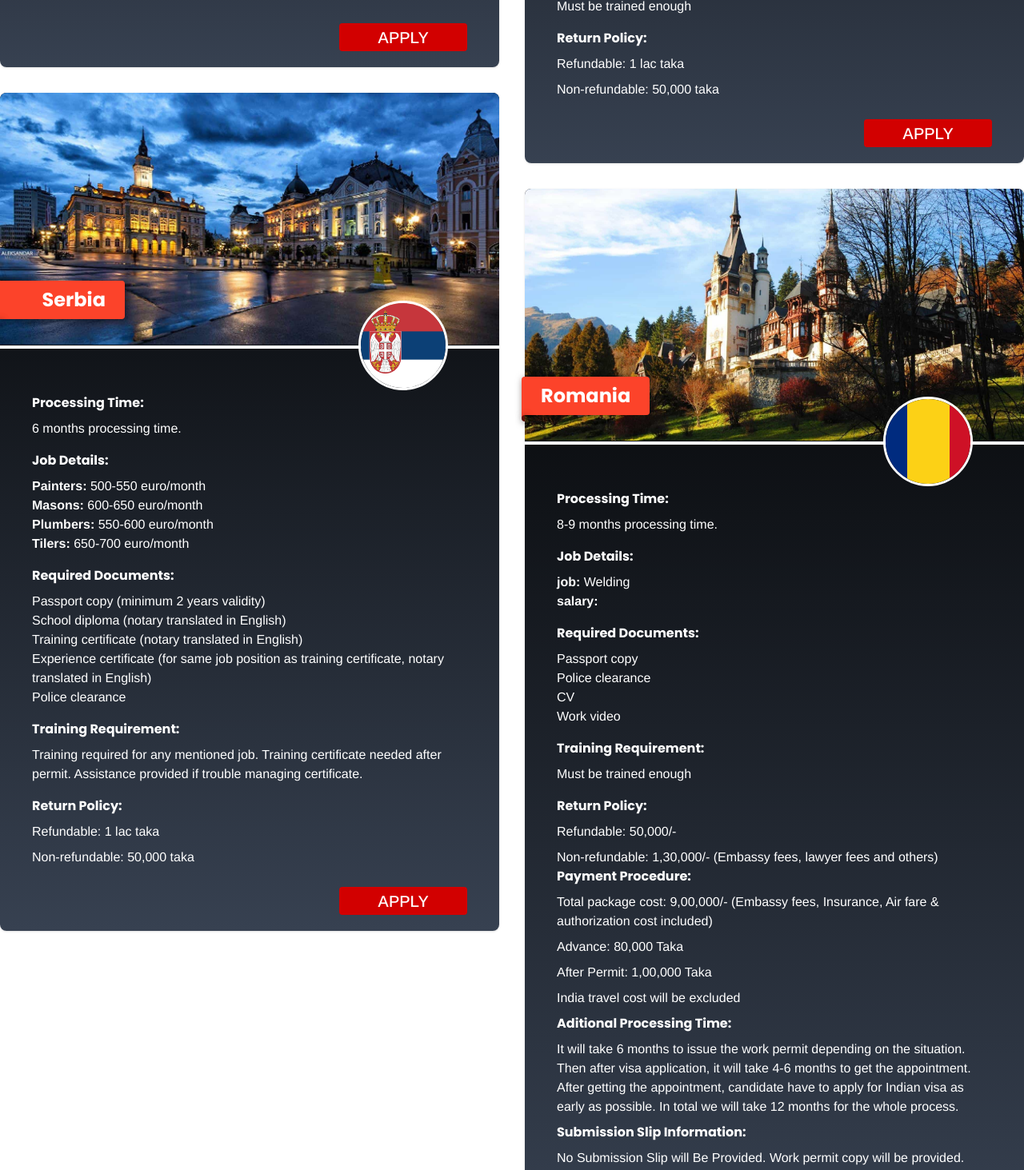
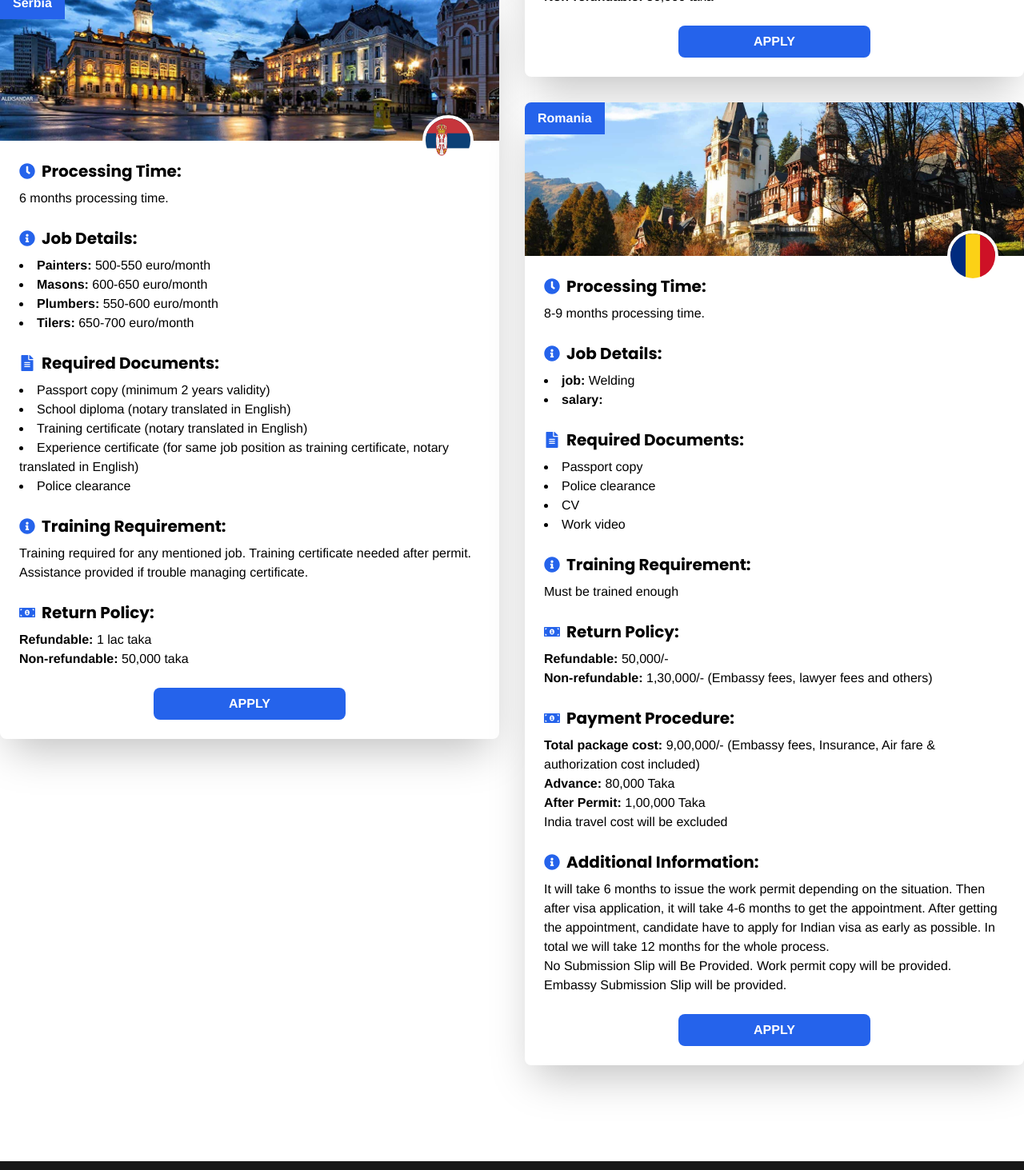
Before and after one commit to Zubaer-Alam/benchmark, a React (Vite) app: page /services in a window 1280 px wide. Shown: the part 980-2443 px from the top of the page at 80% size. Built offline with nearby package versions, Linux system fonts and the light colour scheme.

Commit message:
made few changes in visa requirments cards

```diff
--- a/src/pages/ServicesPage/RequirmentsSection/Requirments.jsx
+++ b/src/pages/ServicesPage/RequirmentsSection/Requirments.jsx
@@ -1,107 +1,363 @@
+// import React from "react";
+// import { Link } from "react-router-dom";
+// import {
+//   FaClock,
+//   FaFileAlt,
+//   FaMoneyBillAlt,
+//   FaInfoCircle,
+// } from "react-icons/fa";
+// const Requirments = ({ country, data }) => {
+//   return (
+//     <div className="break-inside-avoid bg-white rounded-lg mb-4 shadow-2xl md:mb-8 mx-3 md:mx-0">
+//       {/* <div className="break-inside-avoid bg-gradient-to-b from-black to-gray-700 rounded-lg mb-4 shadow md:mb-8 mx-3 md:mx-0"> */}
+//       <div className="h-80 border-b-[4px] border-white">
+//         <img
+//           src={data.thumb}
+//           alt=""
+//           className="rounded-t-lg h-[315px] w-full object-cover"
+//         />
+//         <h2 className="shadow-[2px_2px_10px_rgba(0,0,0,.6)] text-2xl w-40 bg-[#fc432a] rounded-tl-[4px] px-6 py-2 text-end rounded-r-[4px] -top-72 md:-top-20 -left-1 relative font-bold text-white ">
+//           {country}
+//         </h2>
+//         <div className="text-2xl h-1 w-1 bg-[#fc432a] shadow-[2px_2px_10px_rgba(0,0,0,.6)] text-end -top-72 md:-top-20 -left-1 relative font-bold text-white ">
+//           <div className="text-2xl rounded-l-full h-2 w-1 bg-[#5f1208] shadow-[2px_2px_10px_rgba(0,0,0,.6)] text-end font-bold text-white "></div>
+//         </div>
+//       </div>
+//       <div className="flex justify-end items-center h-10">
+//         <img
+//           height={100}
+//           width={100}
+//           src={data.flag}
+//           className="object-cover !m-0 !p-0 object-top rounded-full h-28 w-28 border-[3px] group-hover:scale-105 group-hover:z-30 border-white right-16 -top-6 transition duration-500 relative"
+//         />
+//       </div>
+//       {/* <div className="p-4 md:px-10 md:pb-5 text-white">
+//         <div>
+//           <h3 className="font-bold mb-2">Processing Time:</h3>
+//           <p className="mb-4">{data.processing_time}</p>
+
+//           {data.job_details && (
+//             <>
+//               <h3 className="font-bold mb-2">Job Details:</h3>
+//               <ul className="mb-4">
+//                 {Object.entries(data.job_details).map(([job, salary]) => (
+//                   <li key={job}>
+//                     <strong>{job}:</strong> {salary}
+//                   </li>
+//                 ))}
+//               </ul>
+//             </>
+//           )}
+//           <h3 className="font-bold mb-2">Required Documents:</h3>
+//           <ul className="mb-4">
+//             {data.documents.map((doc, index) => (
+//               <li key={index}>{doc}</li>
+//             ))}
+//           </ul>
+//           {data.training_requirement && (
+//             <>
+//               <h3 className="font-bold mb-2">Training Requirement:</h3>
+//               <p className="mb-4">{data.training_requirement}</p>
+//             </>
+//           )}
+//           <h3 className="font-bold mb-2">Return Policy:</h3>
+//           <p className="mb-2">Refundable: {data.return_policy.refundable}</p>
+//           <p>Non-refundable: {data.return_policy.non_refundable}</p>
+//           {data.payment_procedure && (
+//             <>
+//               <h3 className="font-bold mb-2">Payment Procedure:</h3>
+//               <p className="mb-2">
+//                 Total package cost: {data.payment_procedure.total_package_cost}
+//               </p>
+//               <p className="mb-2">
+//                 Advance: {data.payment_procedure.three_step_payment.advance}
+//               </p>
+//               <p className="mb-2">
+//                 After Permit:{" "}
+//                 {data.payment_procedure.three_step_payment.after_permit}
+//               </p>
+//               {data.payment_procedure.after_visa && (
+//                 <p className="mb-2">
+//                   After Visa:{" "}
+//                   {data.payment_procedure.three_step_payment.after_visa}
+//                 </p>
+//               )}
+//             </>
+//           )}
+//           {data.payment_procedure && data.payment_procedure.from_bangladesh && (
+//             <p className="mb-2">{data.payment_procedure.from_bangladesh}</p>
+//           )}
+//           <div
+//             className={`${
+//               data.processing_time_additional_info ? "" : "hidden"
+//             }`}
+//           >
+//             <h3 className="font-bold mb-2"> Aditional Processing Time:</h3>
+//             <p className="mb-2">{data.processing_time_additional_info}</p>
+//           </div>
+//           <div className={`${data.submission_slip_info ? "" : "hidden"}`}>
+//             <h3 className="font-bold mb-2"> Submission Slip Information:</h3>
+//             <p className="mb-2">{data.submission_slip_info}</p>
+//           </div>
+//         </div>
+//         <div className="mt-[25px] flex justify-end">
+//           <div>
+//             <Link to="/apply">
+//               <button className="bg-[#d20000] w-40 text-green11 hover:bg-green5 focus:shadow-green7 inline-flex h-[35px] items-center justify-center rounded-[4px] px-[15px] font-medium leading-none focus:shadow-[0_0_0_2px] text-white focus:outline-none text-xl uppercase">
+//                 Apply
+//               </button>
+//             </Link>
+//           </div>
+//         </div>
+//       </div> */}
+//       <div className="p-6">
+//         <div className="mb-6">
+//           <h3 className="flex items-center text-xl font-bold mb-2">
+//             <FaClock className="mr-2 text-blue-600" />
+//             Processing Time:
+//           </h3>
+//           <p>{data.processing_time}</p>
+//         </div>
+
+//         {data.job_details && (
+//           <div className="mb-6">
+//             <h3 className="flex items-center text-xl font-bold mb-2">
+//               <FaInfoCircle className="mr-2 text-blue-600" />
+//               Job Details:
+//             </h3>
+//             <ul className="list-disc list-inside">
+//               {Object.entries(data.job_details).map(([job, salary]) => (
+//                 <li key={job}>
+//                   <strong>{job}:</strong> {salary}
+//                 </li>
+//               ))}
+//             </ul>
+//           </div>
+//         )}
+
+//         <div className="mb-6">
+//           <h3 className="flex items-center text-xl font-bold mb-2">
+//             <FaFileAlt className="mr-2 text-blue-600" />
+//             Required Documents:
+//           </h3>
+//           <ul className="list-disc list-inside">
+//             {data.documents.map((doc, index) => (
+//               <li key={index}>{doc}</li>
+//             ))}
+//           </ul>
+//         </div>
+
+//         {data.training_requirement && (
+//           <div className="mb-6">
+//             <h3 className="flex items-center text-xl font-bold mb-2">
+//               <FaInfoCircle className="mr-2 text-blue-600" />
+//               Training Requirement:
+//             </h3>
+//             <p>{data.training_requirement}</p>
+//           </div>
+//         )}
+
+//         <div className="mb-6">
+//           <h3 className="flex items-center text-xl font-bold mb-2">
+//             <FaMoneyBillAlt className="mr-2 text-blue-600" />
+//             Return Policy:
+//           </h3>
+//           <p>
+//             <strong>Refundable:</strong> {data.return_policy.refundable}
+//           </p>
+//           <p>
+//             <strong>Non-refundable:</strong> {data.return_policy.non_refundable}
+//           </p>
+//         </div>
+
+//         {data.payment_procedure && (
+//           <div className="mb-6">
+//             <h3 className="flex items-center text-xl font-bold mb-2">
+//               <FaMoneyBillAlt className="mr-2 text-blue-600" />
+//               Payment Procedure:
+//             </h3>
+//             <p>
+//               <strong>Total package cost:</strong>{" "}
+//               {data.payment_procedure.total_package_cost}
+//             </p>
+//             <p>
+//               <strong>Advance:</strong>{" "}
+//               {data.payment_procedure.three_step_payment.advance}
+//             </p>
+//             <p>
+//               <strong>After Permit:</strong>{" "}
+//               {data.payment_procedure.three_step_payment.after_permit}
+//             </p>
+//             {data.payment_procedure.after_visa && (
+//               <p>
+//                 <strong>After Visa:</strong>{" "}
+//                 {data.payment_procedure.three_step_payment.after_visa}
+//               </p>
+//             )}
+//             {data.payment_procedure.from_bangladesh && (
+//               <p>{data.payment_procedure.from_bangladesh}</p>
+//             )}
+//           </div>
+//         )}
+
+//         {data.processing_time_additional_info && (
+//           <div className="mb-6">
+//             <h3 className="flex items-center text-xl font-bold mb-2">
+//               <FaInfoCircle className="mr-2 text-blue-600" />
+//               Additional Information:
+//             </h3>
+//             <p>{data.processing_time_additional_info}</p>
+//             <p>{data.submission_slip_info}</p>
+//           </div>
+//         )}
+
+//         <div className="text-center">
+//           <Link to="/apply">
+//             <button className="bg-blue-600 text-white font-bold py-2 px-6 rounded-lg hover:bg-blue-700 transition duration-200">
+//               Apply
+//             </button>
+//           </Link>
+//         </div>
+//       </div>
+//     </div>
+//   );
+// };
+
+// export default Requirments;
+
 import React from "react";
 import { Link } from "react-router-dom";
+import {
+  FaClock,
+  FaFileAlt,
+  FaMoneyBillAlt,
+  FaInfoCircle,
+} from "react-icons/fa";
 
 const Requirments = ({ country, data }) => {
   return (
-    <div className="break-inside-avoid bg-gradient-to-b from-black to-gray-700 rounded-lg mb-4 shadow md:mb-8 mx-3 md:mx-0">
-      <div className="h-80 border-b-[4px] border-white">
+    <div className="break-inside-avoid bg-white rounded-lg shadow-2xl  mb-6 md:mb-8 mx-3 md:mx-0">
+      <div className="relative">
         <img
           src={data.thumb}
           alt=""
-          className="rounded-t-lg h-[315px] w-full object-cover"
+          className="rounded-t-lg w-full h-48 object-cover"
         />
-        <h2 className="shadow-[2px_2px_10px_rgba(0,0,0,.6)] text-2xl w-40 bg-[#fc432a] rounded-tl-[4px] px-6 py-2 text-end rounded-r-[4px] -top-72 md:-top-20 -left-1 relative font-bold text-white ">
+        <div className="absolute top-0 left px-4 py-2 bg-blue-600 text-white font-bold rounded-tl-lg">
           {country}
-        </h2>
-        <div className="text-2xl h-1 w-1 bg-[#fc432a] shadow-[2px_2px_10px_rgba(0,0,0,.6)] text-end -top-72 md:-top-20 -left-1 relative font-bold text-white ">
-          <div className="text-2xl rounded-l-full h-2 w-1 bg-[#5f1208] shadow-[2px_2px_10px_rgba(0,0,0,.6)] text-end font-bold text-white "></div>
         </div>
-      </div>
-      <div className="flex justify-end items-center h-10">
         <img
-          height={100}
-          width={100}
           src={data.flag}
-          className="object-cover !m-0 !p-0 object-top rounded-full h-28 w-28 border-[3px] group-hover:scale-105 group-hover:z-30 border-white right-16 -top-6 transition duration-500 relative"
+          className="absolute bottom-0 right-0 h-16 w-16 rounded-full border-4 border-white transform translate-y-1/2 -translate-x-8"
         />
       </div>
-      <div className="p-4 md:px-10 md:pb-5 text-white">
-        <div>
-          <h3 className="font-bold mb-2">Processing Time:</h3>
-          <p className="mb-4">{data.processing_time}</p>
+      <div className="p-6">
+        <div className="mb-6">
+          <h3 className="flex items-center text-xl font-bold mb-2">
+            <FaClock className="mr-2 text-blue-600" />
+            Processing Time:
+          </h3>
+          <p>{data.processing_time}</p>
+        </div>
 
         {data.job_details && (
-            <>
-              <h3 className="font-bold mb-2">Job Details:</h3>
-              <ul className="mb-4">
+          <div className="mb-6">
+            <h3 className="flex items-center text-xl font-bold mb-2">
+              <FaInfoCircle className="mr-2 text-blue-600" />
+              Job Details:
+            </h3>
+            <ul className="list-disc list-inside">
               {Object.entries(data.job_details).map(([job, salary]) => (
                 <li key={job}>
                   <strong>{job}:</strong> {salary}
                 </li>
               ))}
             </ul>
-            </>
+          </div>
         )}
-          <h3 className="font-bold mb-2">Required Documents:</h3>
-          <ul className="mb-4">
+
+        <div className="mb-6">
+          <h3 className="flex items-center text-xl font-bold mb-2">
+            <FaFileAlt className="mr-2 text-blue-600" />
+            Required Documents:
+          </h3>
+          <ul className="list-disc list-inside">
             {data.documents.map((doc, index) => (
               <li key={index}>{doc}</li>
             ))}
           </ul>
+        </div>
+
         {data.training_requirement && (
-            <>
-              <h3 className="font-bold mb-2">Training Requirement:</h3>
-              <p className="mb-4">{data.training_requirement}</p>
-            </>
+          <div className="mb-6">
+            <h3 className="flex items-center text-xl font-bold mb-2">
+              <FaInfoCircle className="mr-2 text-blue-600" />
+              Training Requirement:
+            </h3>
+            <p>{data.training_requirement}</p>
+          </div>
         )}
-          <h3 className="font-bold mb-2">Return Policy:</h3>
-          <p className="mb-2">Refundable: {data.return_policy.refundable}</p>
-          <p>Non-refundable: {data.return_policy.non_refundable}</p>
+
+        <div className="mb-6">
+          <h3 className="flex items-center text-xl font-bold mb-2">
+            <FaMoneyBillAlt className="mr-2 text-blue-600" />
+            Return Policy:
+          </h3>
+          <p>
+            <strong>Refundable:</strong> {data.return_policy.refundable}
+          </p>
+          <p>
+            <strong>Non-refundable:</strong> {data.return_policy.non_refundable}
+          </p>
+        </div>
+
         {data.payment_procedure && (
-            <>
-              <h3 className="font-bold mb-2">Payment Procedure:</h3>
-              <p className="mb-2">
-                Total package cost: {data.payment_procedure.total_package_cost}
+          <div className="mb-6">
+            <h3 className="flex items-center text-xl font-bold mb-2">
+              <FaMoneyBillAlt className="mr-2 text-blue-600" />
+              Payment Procedure:
+            </h3>
+            <p>
+              <strong>Total package cost:</strong>{" "}
+              {data.payment_procedure.total_package_cost}
             </p>
-              <p className="mb-2">
-                Advance: {data.payment_procedure.three_step_payment.advance}
+            <p>
+              <strong>Advance:</strong>{" "}
+              {data.payment_procedure.three_step_payment.advance}
             </p>
-              <p className="mb-2">
-                After Permit:{" "}
+            <p>
+              <strong>After Permit:</strong>{" "}
               {data.payment_procedure.three_step_payment.after_permit}
             </p>
             {data.payment_procedure.after_visa && (
-                <p className="mb-2">
-                  After Visa:{" "}
+              <p>
+                <strong>After Visa:</strong>{" "}
                 {data.payment_procedure.three_step_payment.after_visa}
               </p>
             )}
-            </>
+            {data.payment_procedure.from_bangladesh && (
+              <p>{data.payment_procedure.from_bangladesh}</p>
             )}
-          {data.payment_procedure && data.payment_procedure.from_bangladesh && (
-            <p className="mb-2">{data.payment_procedure.from_bangladesh}</p>
+          </div>
         )}
-          <div
-            className={`${
-              data.processing_time_additional_info ? "" : "hidden"
-            }`}
-          >
-            <h3 className="font-bold mb-2"> Aditional Processing Time:</h3>
-            <p className="mb-2">{data.processing_time_additional_info}</p>
+
+        {data.processing_time_additional_info && (
+          <div className="mb-6">
+            <h3 className="flex items-center text-xl font-bold mb-2">
+              <FaInfoCircle className="mr-2 text-blue-600" />
+              Additional Information:
+            </h3>
+            <p>{data.processing_time_additional_info}</p>
+            <p>{data.submission_slip_info}</p>
           </div>
-          <div className={`${data.submission_slip_info ? "" : "hidden"}`}>
-            <h3 className="font-bold mb-2"> Submission Slip Information:</h3>
-            <p className="mb-2">{data.submission_slip_info}</p>
-          </div>
-        </div>
-        <div className="mt-[25px] flex justify-end">
-          <div>
+        )}
+
+        <div className="text-center ">
           <Link to="/apply">
-              <button className="bg-[#d20000] w-40 text-green11 hover:bg-green5 focus:shadow-green7 inline-flex h-[35px] items-center justify-center rounded-[4px] px-[15px] font-medium leading-none focus:shadow-[0_0_0_2px] text-white focus:outline-none text-xl uppercase">
+            <button className="bg-blue-600 w-60 text-white font-bold py-2 px-6 rounded-lg hover:bg-blue-700 transition duration-200 uppercase">
               Apply
             </button>
           </Link>
-          </div>
         </div>
       </div>
     </div>
```
Lines whose indentation alone changed are shown as unchanged.
